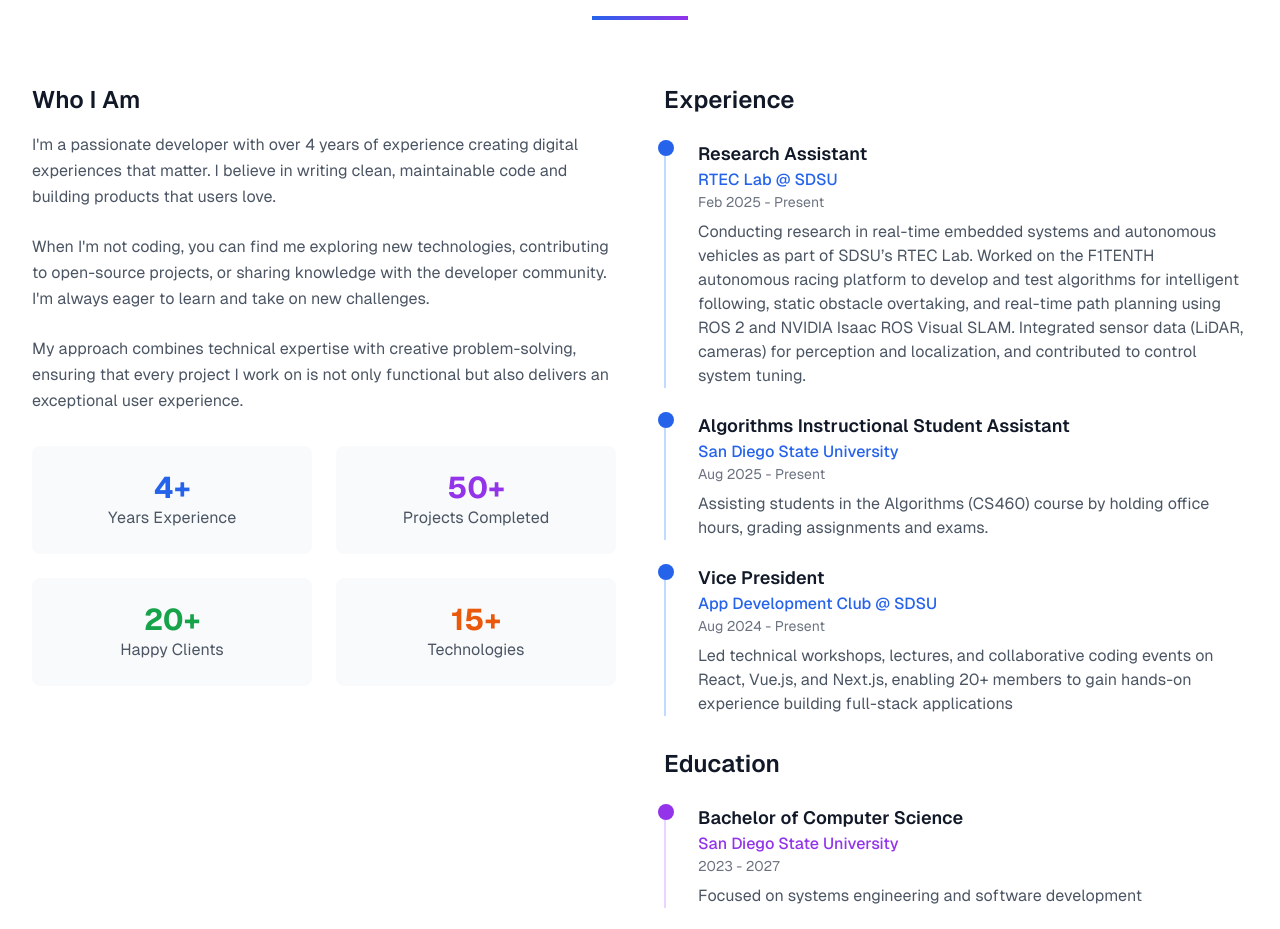
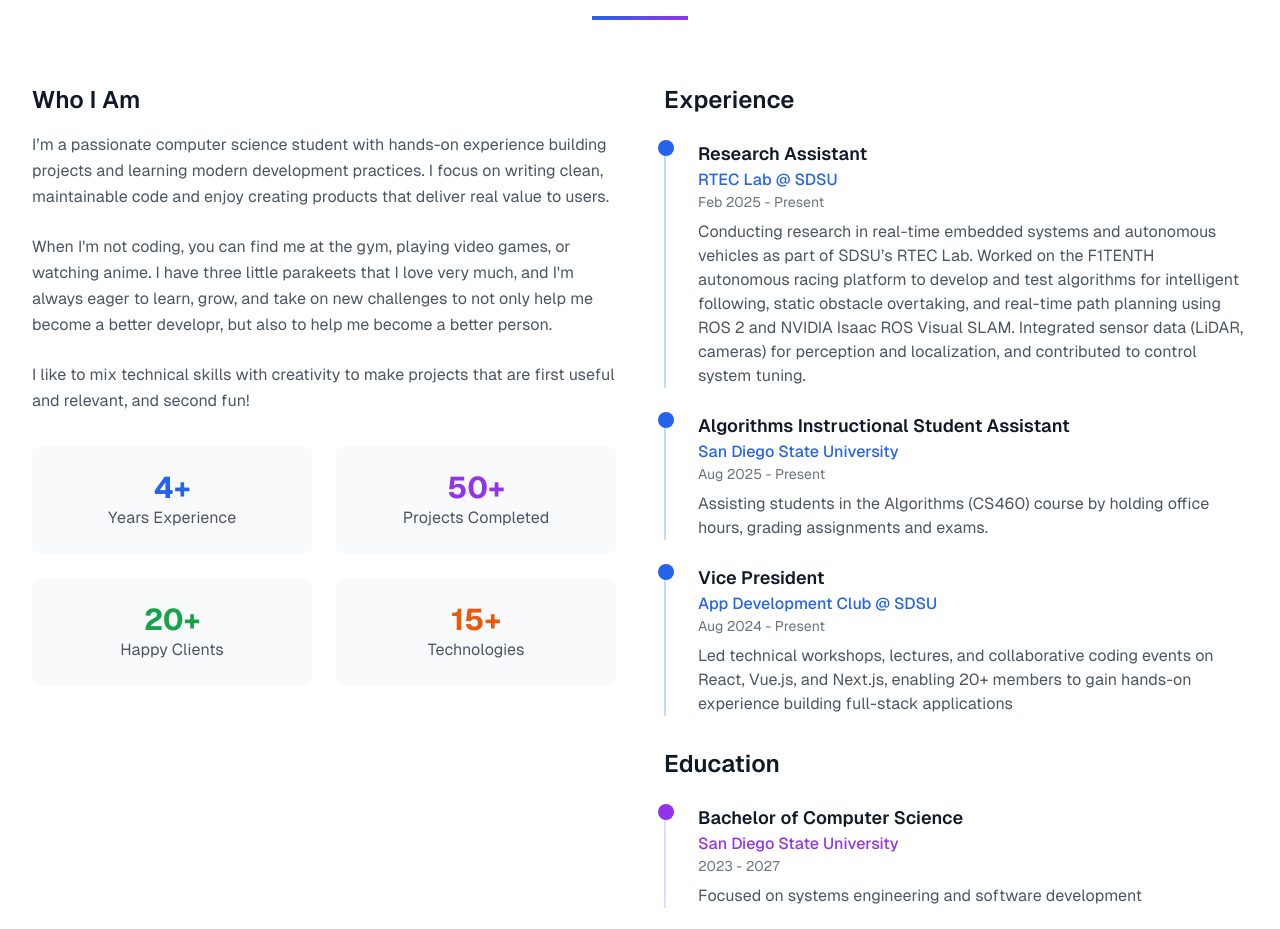
Before and after one commit to jadengong/portfolio, a Next.js app: page / in a window 1280 px wide. Shown: the part 920-1849 px from the top of the page. Built offline with nearby package versions, Linux system fonts and the light colour scheme.

Commit message:
Update About Me

```diff
--- a/src/components/About.tsx
+++ b/src/components/About.tsx
@@ -47,19 +47,17 @@ export default function About() {
                 Who I Am
               </h3>
               <p className="text-gray-600 dark:text-gray-300 leading-relaxed mb-6">
-                I'm a passionate developer with over 4 years of experience creating
-                digital experiences that matter. I believe in writing clean, maintainable code
-                and building products that users love.
+              I’m a passionate computer science student with hands-on experience building projects and
+              learning modern development practices. I focus on writing clean, maintainable code and
+              enjoy creating products that deliver real value to users.
               </p>
               <p className="text-gray-600 dark:text-gray-300 leading-relaxed mb-6">
-                When I'm not coding, you can find me exploring new technologies, contributing
-                to open-source projects, or sharing knowledge with the developer community.
-                I'm always eager to learn and take on new challenges.
+                When I'm not coding, you can find me at the gym, playing video games, or watching anime.
+                I have three little parakeets that I love very much, and I'm always eager to learn, grow, and take on new challenges to
+                not only help me become a better developr, but also to help me become a better person.
               </p>
               <p className="text-gray-600 dark:text-gray-300 leading-relaxed">
-                My approach combines technical expertise with creative problem-solving,
-                ensuring that every project I work on is not only functional but also
-                delivers an exceptional user experience.
+                I like to mix technical skills with creativity to make projects that are first useful and relevant, and second fun!
               </p>
             </div>
 
```
Also changed, not shown: 1 other file (tests, documents, lock files or other folders).
